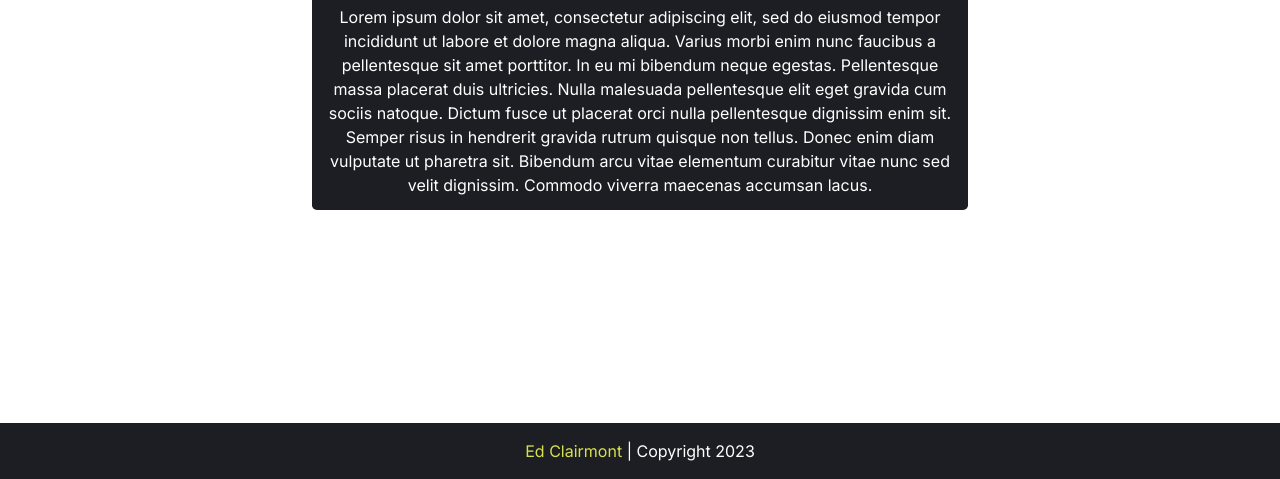
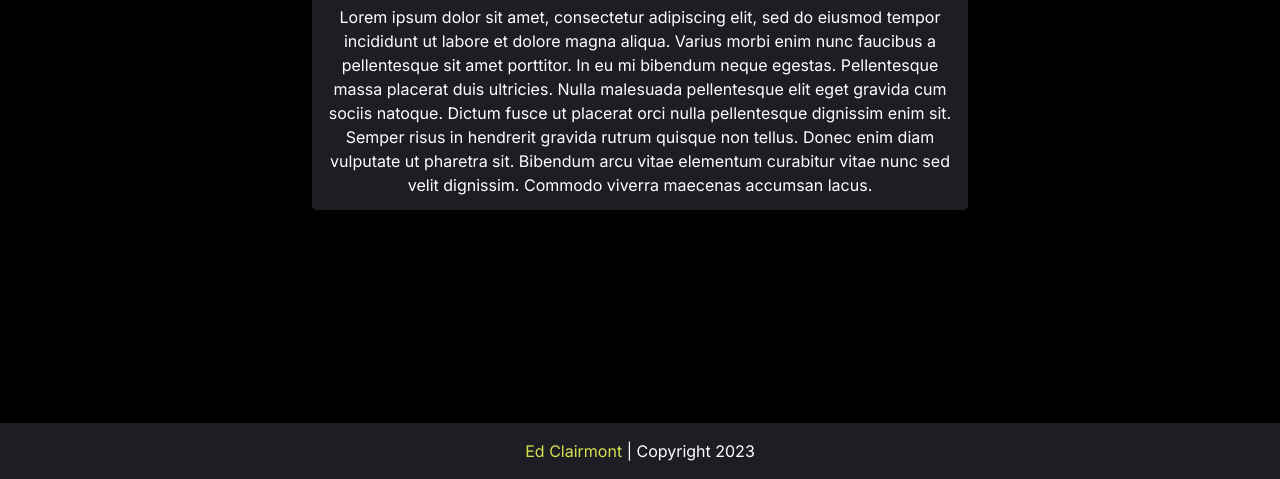
Before and after one commit to eclairmont/live-resume, a plain HTML site: page index.html in a window 1280 px wide. Shown: the part 321-800 px from the top of the page. Drawn offline with Linux system fonts and the light colour scheme.

Commit message:
fix background

```diff
--- a/css/style.css
+++ b/css/style.css
@@ -41,7 +41,7 @@ body {
   font-family: 'Inter';
   font-weight: 400;
   line-height: 1.5;
-  background: var(--background_color) var(--background_image) no-repeat center;
+  background: var(--background_color) no-repeat center;
   min-height: 100vh;
   display: flex;
   flex-direction: column;
```
